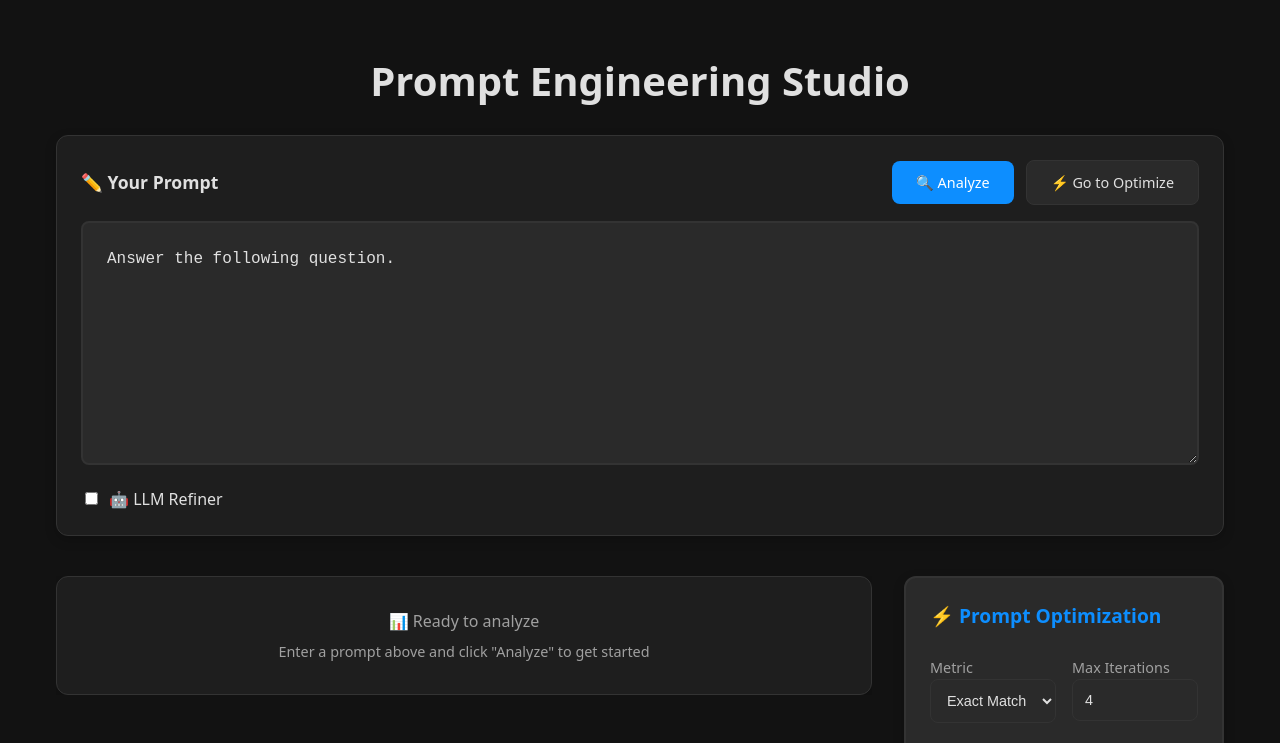
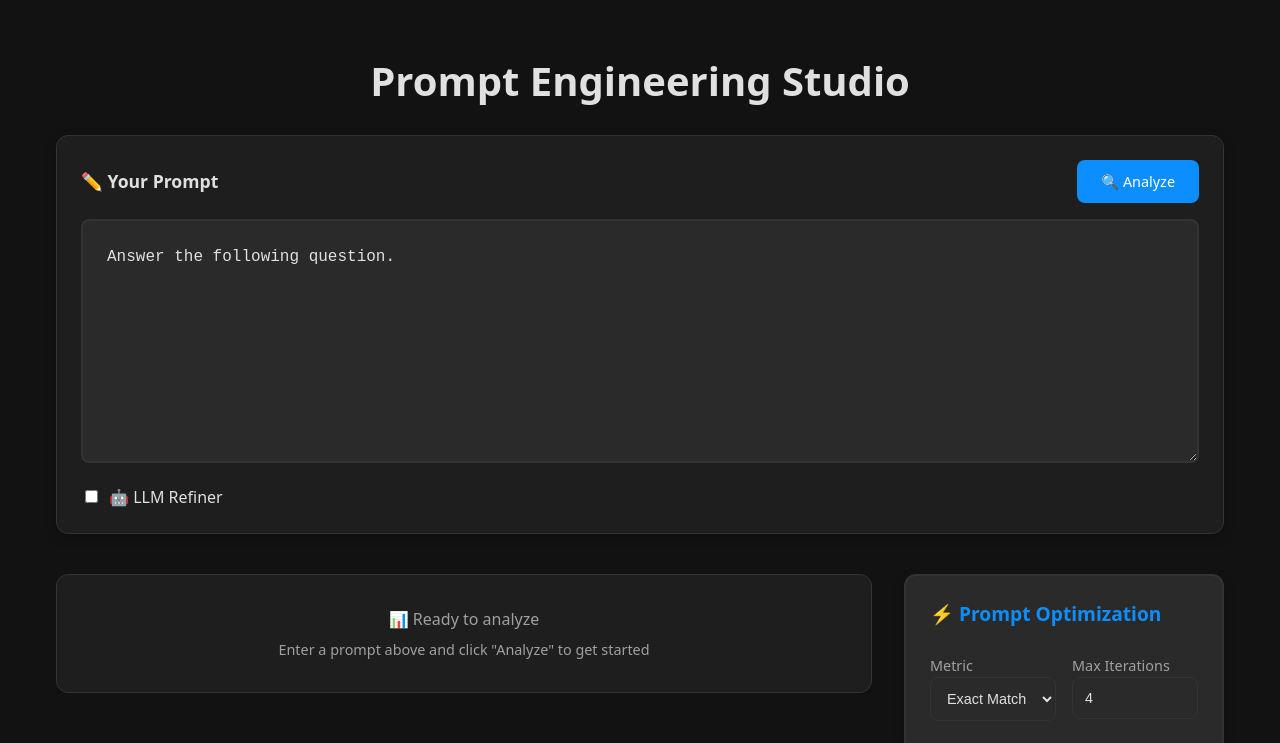
Before and after one commit to rsrini7/Prompt-Engineering-Studio, a React app in the folder frontend/: page / in a window 1280 px wide. Shown: the top 743 px of the page. Built offline with nearby package versions, Linux system fonts and the light colour scheme; the HTML template or start-up script is replaced by a standard one.

Commit message:
feat: remove optimization tab button from PromptAnalyzer component

```diff
--- a/frontend/src/components/PromptAnalyzer.tsx
+++ b/frontend/src/components/PromptAnalyzer.tsx
@@ -360,35 +360,6 @@ const PromptAnalyzer = () => {
                            }}
                        >
                            {isLoading ? '🔍 Analyzing...' : '🔍 Analyze'}
-                       </button>
-                       <button
-                           onClick={() => {
-                               setActiveTab('optimize');
-                               // Scroll to optimization section
-                               setTimeout(() => {
-                                   const optimizeSection = document.querySelector('.controls-column');
-                                   if (optimizeSection) {
-                                       optimizeSection.scrollIntoView({
-                                           behavior: 'smooth',
-                                           block: 'center'
-                                       });
-                                   }
-                               }, 100);
-                           }}
-                           style={{
-                               backgroundColor: 'var(--background-card)',
-                               color: 'var(--text-primary)',
-                               border: '1px solid var(--border-color)',
-                               padding: '0.75rem 1.5rem',
-                               borderRadius: '8px',
-                               cursor: 'pointer',
-                               fontSize: '0.9rem',
-                               fontWeight: '500',
-                               position: 'relative'
-                           }}
-                           title="🔄 Switch to optimization tab"
-                       >
-                           ⚡ Go to Optimize
                        </button>
                    </div>
                </div>
```
